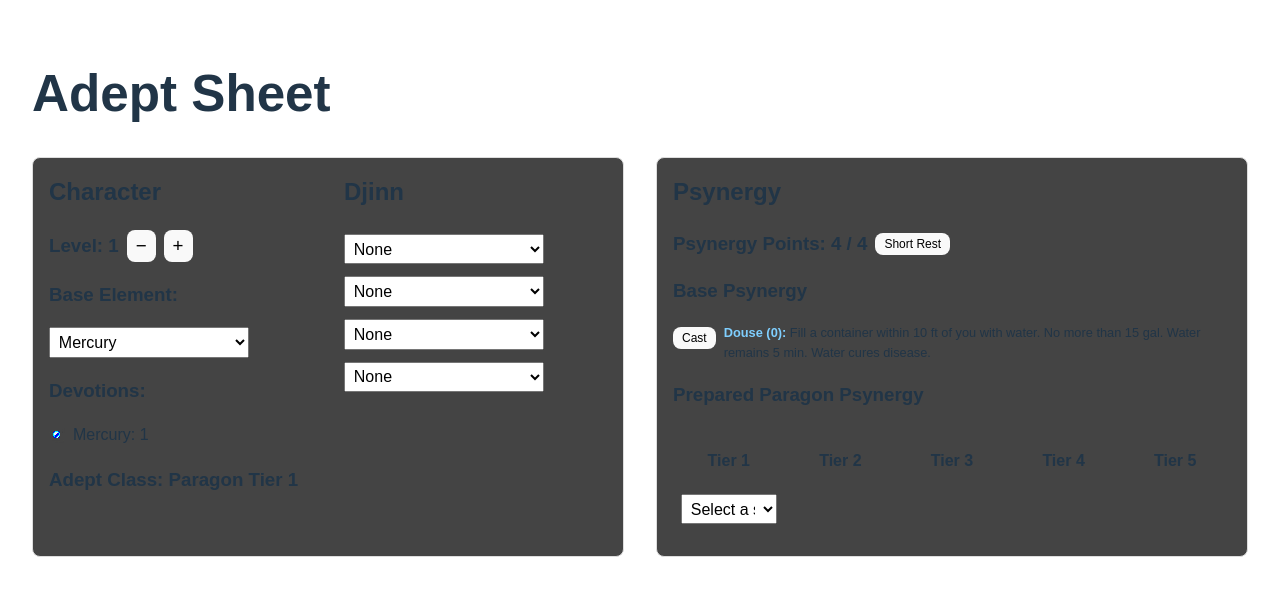
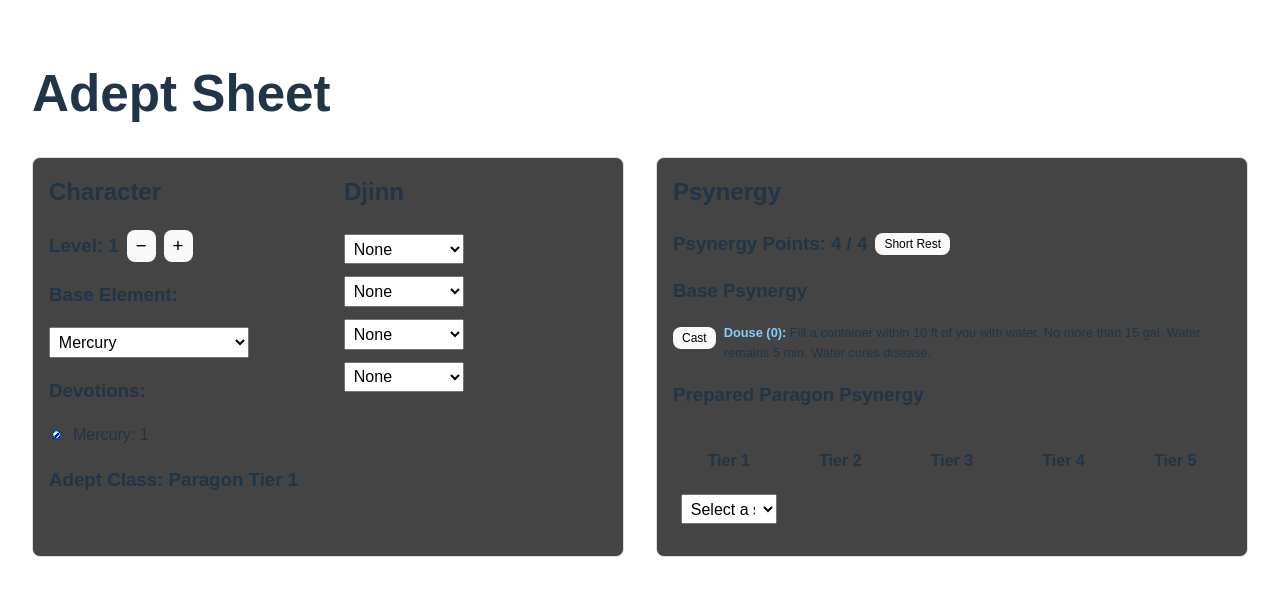
Before and after one commit to tangynacho/adept-sheet, a React (Vite) app: page / in a window 1280 px wide. Shown: the top 596 px of the page. Built offline with nearby package versions, Linux system fonts and the light colour scheme.

Commit message:
reduced width of djinn dropdowns

```diff
--- a/src/App.jsx
+++ b/src/App.jsx
@@ -394,6 +394,11 @@ function App() {
                           newDjinn[index] = e.target.value;
                           setDjinn(newDjinn);
                         }}
+                        style={{
+                          flex: '0 0 40%', // Makes it take up half width and prevents it from growing
+                          maxWidth: '40%', // Optional, ensures it doesn’t overflow
+                          minWidth: '120px', // Optional, to keep it readable on small screens
+                        }}
                       >
                         <option value="">None</option>
                         {availableOptions.map((dj) => (
```
